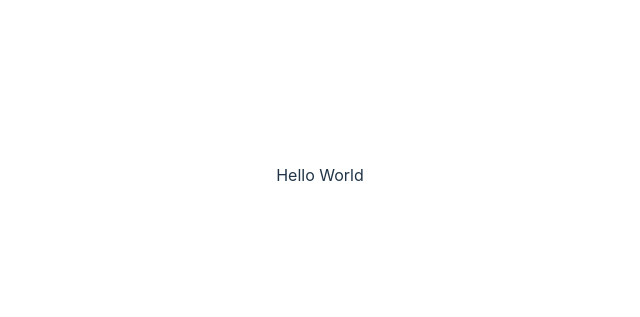
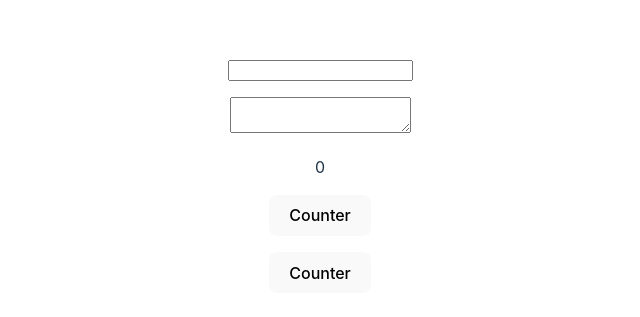
Before and after one commit to jamilcse13/reactJS, a React (Vite) app in the folder myreactapp/: page / in a window 1280 px wide. Shown: the part 225-542 px from the top of the page, without its empty margins (320-960 px from the left). Built offline with nearby package versions, Linux system fonts and the light colour scheme.

Commit message:
useState hook

```diff
--- a/myreactapp/src/App.jsx
+++ b/myreactapp/src/App.jsx
@@ -1,7 +1,14 @@
 import "./App.css";
+import Todo from "./components/Todo";
+import Counter from "./components/Counter";
 
 function App() {
-  return <div>Hello World</div>;
+  return (
+    <div>
+      <Todo/>
+      <Counter/>
+    </div>
+  );
 }
 
 export default App;
--- /dev/null
+++ b/myreactapp/src/components/Counter.jsx
@@ -0,0 +1,31 @@
+import { useState } from "react";
+
+function Counter() {
+  const [count, setCount] = useState(0);
+  let i = 0;
+  const addFive = () => {
+    while (i < 5) {
+      setCount((prevState) => prevState+1);
+      i++;
+    }
+  };
+
+  return (
+    <div>
+      {count}
+      <p>
+        <button type="button" onClick={() => setCount(count + 1)}>
+          Counter
+        </button>
+      </p>
+
+      <p>
+        <button type="button" onClick={addFive}>
+          Counter
+        </button>
+      </p>
+    </div>
+  );
+}
+
+export default Counter;
--- /dev/null
+++ b/myreactapp/src/components/Todo.jsx
@@ -0,0 +1,71 @@
+import { useState } from "react";
+
+// use hook with passing a single string value
+// function Todo() {
+//   const [todo, setTodo] = useState("");
+//   const [warning, setUpdatedWarning] = useState(null);
+
+//   const handleInput = (e) => {
+//     const inputValue = e.target.value;
+//     const updatedWarning = inputValue.includes(".js")
+//       ? "You need javascript skill to complete the task. Do you have it?"
+//       : null;
+
+//     setTodo(inputValue);
+//     setUpdatedWarning(updatedWarning);
+//   };
+
+//   return (
+//     <div>
+//       <p>{todo}</p>
+//       <p>
+//         <textarea name="todo" value={todo} onChange={handleInput} />
+//       </p>
+
+//       <h2>{warning || "Good Choice"}</h2>
+//     </div>
+//   );
+// }
+
+// use hook with passing an object value
+function Todo() {
+  const [todo, setTodo] = useState({
+        title: '',
+        description: '',
+    });
+
+  const { title, description } = todo;
+
+  return (
+    <div>
+      <p>{title}</p>
+      <p>
+        <input
+          type="text"
+          value={title}
+          onChange={(e) => setTodo ({
+            ...todo,
+            title: e.target.value,
+          })
+        }
+        />
+      </p>
+
+      <p>{description}</p>
+
+      <p>
+        <textarea
+          name="todo"
+          value={description}
+          onChange={(e) => setTodo({
+            ...todo,
+            description: e.target.value,
+          })
+        }
+        />
+      </p>
+    </div>
+  );
+}
+
+export default Todo;
```
Also changed, not shown: myreactapp/src/components/TodoClass.jsx (added, +35 -0 lines), myreactapp/src/main-custom.jsx (added, +57 -0 lines).
